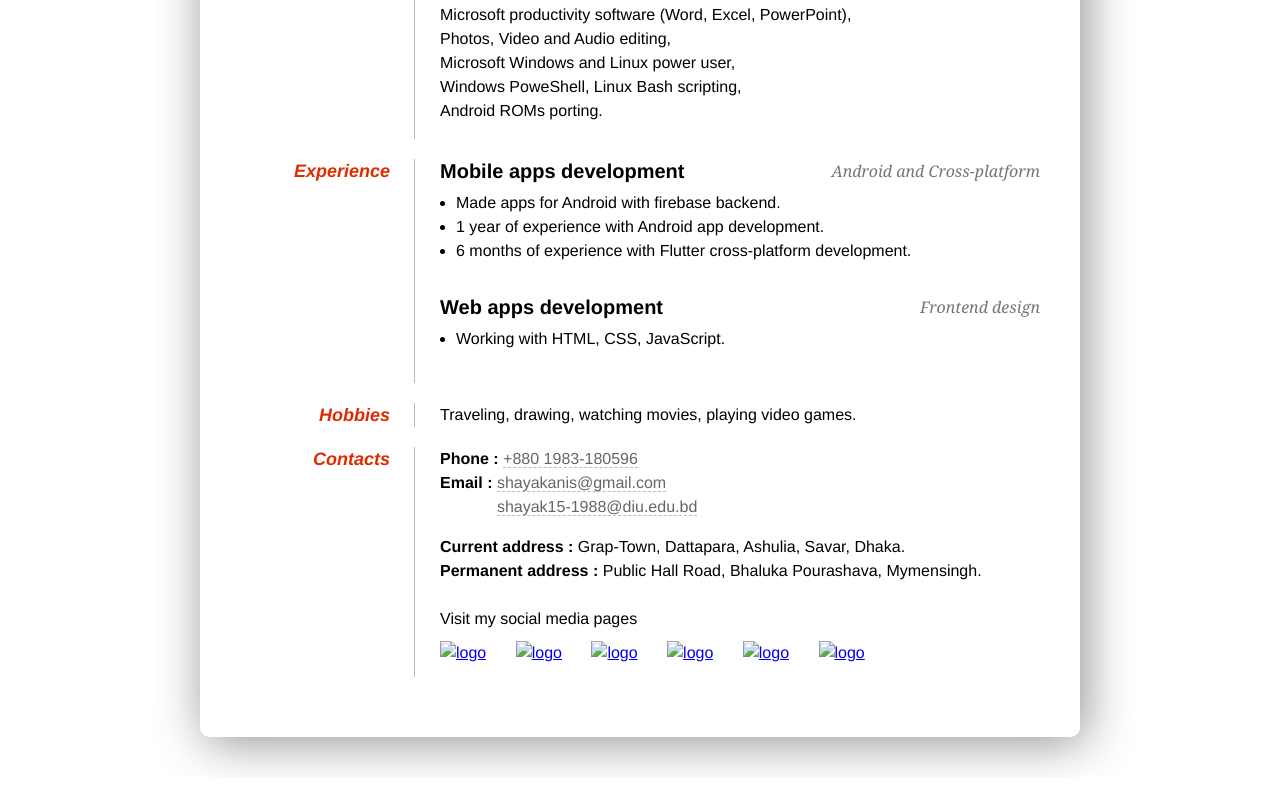
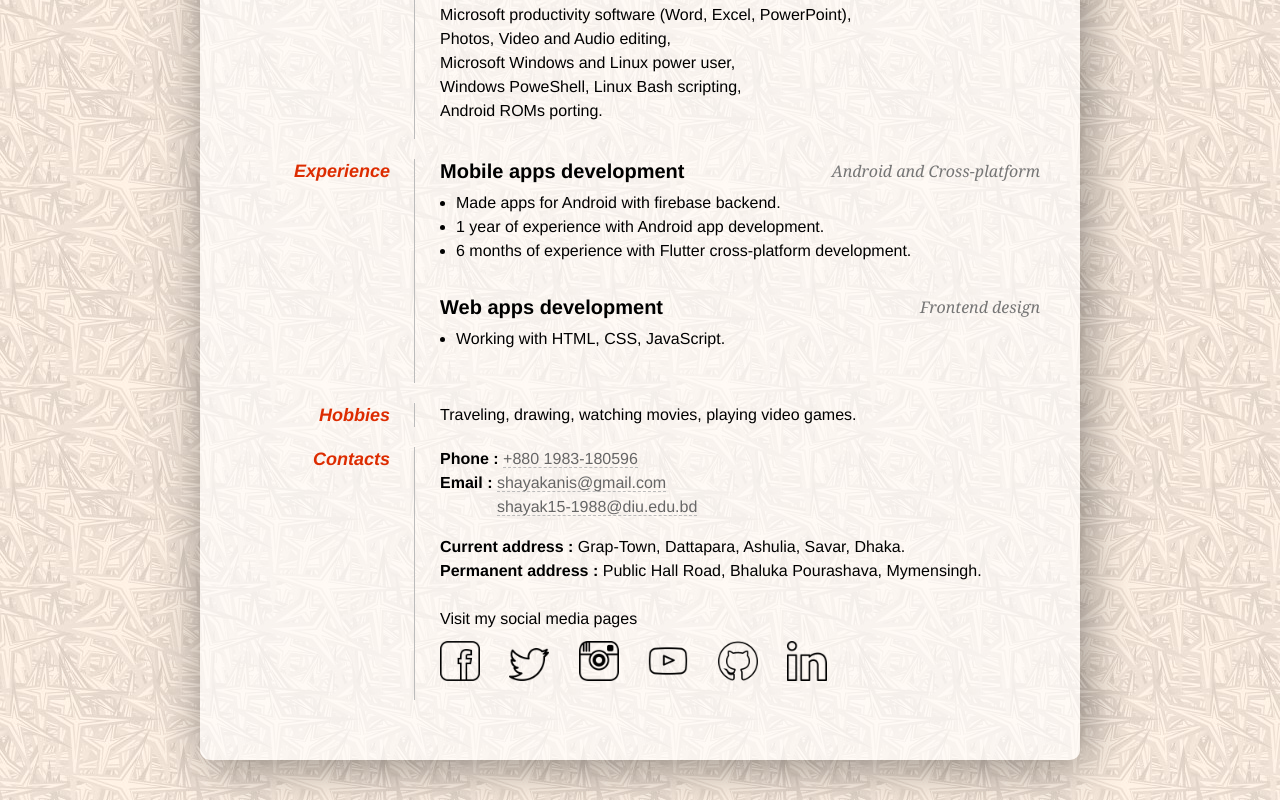
Before and after one commit to AzShayak/personal_resume_01, a plain HTML site: page index.html in a window 1280 px wide. Shown: the part 905-1705 px from the top of the page. Before the commit the page ends 1682 px from the top, so only its background shows below. Drawn offline with Linux system fonts and the light colour scheme.

Commit message:
Update index.html

```diff
--- a/index.html
+++ b/index.html
@@ -16,7 +16,7 @@
         body {
             font: 16px Helvetica, Sans-Serif;
             line-height: 24px;
-            background: url(images/noise.jpg);
+            background: url(noise.jpg);
         }
 
         #page-wrap {
@@ -144,7 +144,7 @@
 
     <div id="page-wrap">
 
-        <img src="images/shayak.jpg" alt="Photo of Shayak" id="pic" />
+        <img src="shayak.jpg" alt="Photo of Shayak" id="pic" />
 
         <div class="vcard">
 
@@ -239,13 +239,13 @@
                 <strong>Permanent address : </strong>Public Hall Road, Bhaluka Pourashava, Mymensingh.<br><br>
 
                 Visit my social media pages<br>
-                <a href="https://www.facebook.com/azshayak"><img src="images/ic-fb.png" alt="logo" class="icons"></a>
-                <a href="https://twitter.com/AzShayak"><img src="images/ic-twt.png" alt="logo" class="icons"></a>
-                <a href="https://www.instagram.com/az_shayak/"><img src="images/ic-ig.png" alt="logo" class="icons"></a>
-                <a href="https://www.youtube.com/channel/UCEkiK8GcIabv-roUntEkbGg"><img src="images/ic-yt.png"
+                <a href="https://www.facebook.com/azshayak"><img src="ic-fb.png" alt="logo" class="icons"></a>
+                <a href="https://twitter.com/AzShayak"><img src="ic-twt.png" alt="logo" class="icons"></a>
+                <a href="https://www.instagram.com/az_shayak/"><img src="ic-ig.png" alt="logo" class="icons"></a>
+                <a href="https://www.youtube.com/channel/UCEkiK8GcIabv-roUntEkbGg"><img src="ic-yt.png"
                         alt="logo" class="icons"></a>
-                <a href="https://github.com/AzShayak"><img src="images/ic-gh.png" alt="logo" class="icons"></a>
-                <a href="https://www.linkedin.com/in/anisuzzaman-shayak-6001b4180/"><img src="images/ic-in.png"
+                <a href="https://github.com/AzShayak"><img src="ic-gh.png" alt="logo" class="icons"></a>
+                <a href="https://www.linkedin.com/in/anisuzzaman-shayak-6001b4180/"><img src="ic-in.png"
                         alt="logo" class="icons"></a>
             </dd>
         </dl>
```
